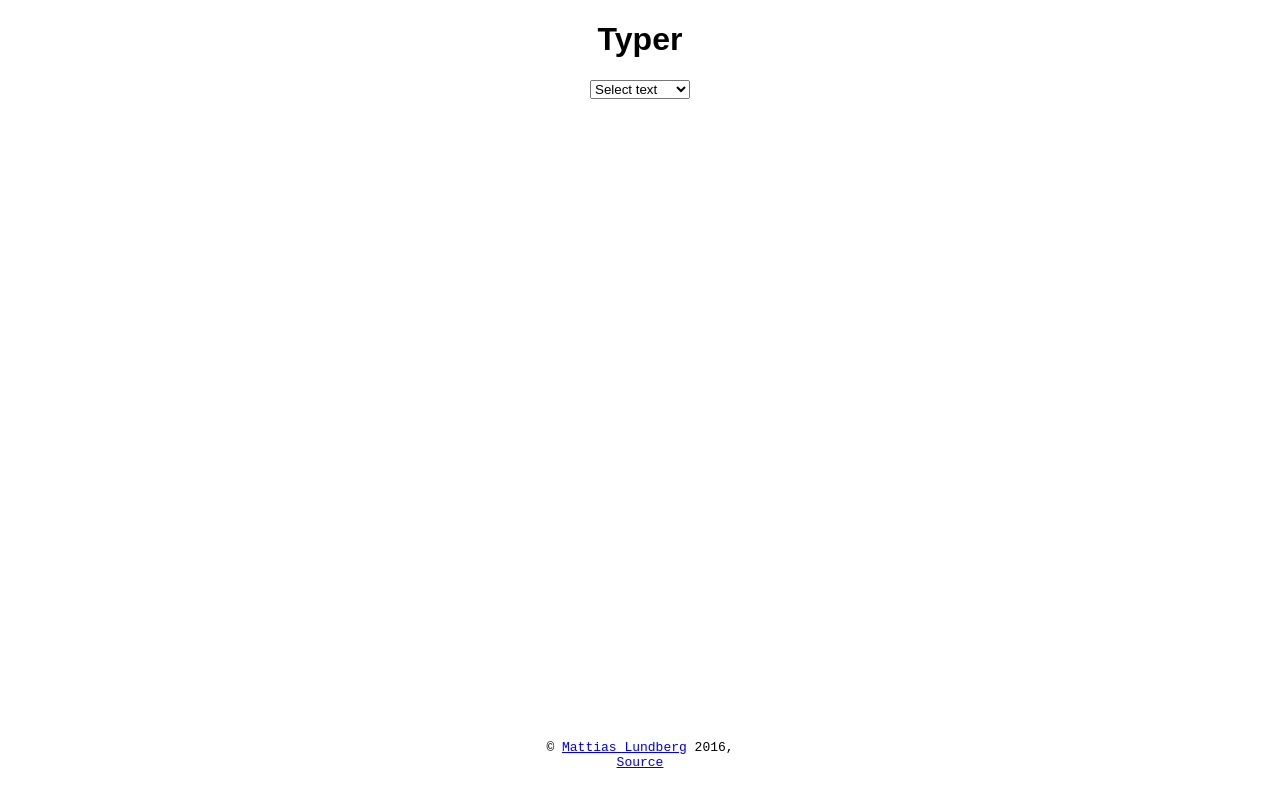
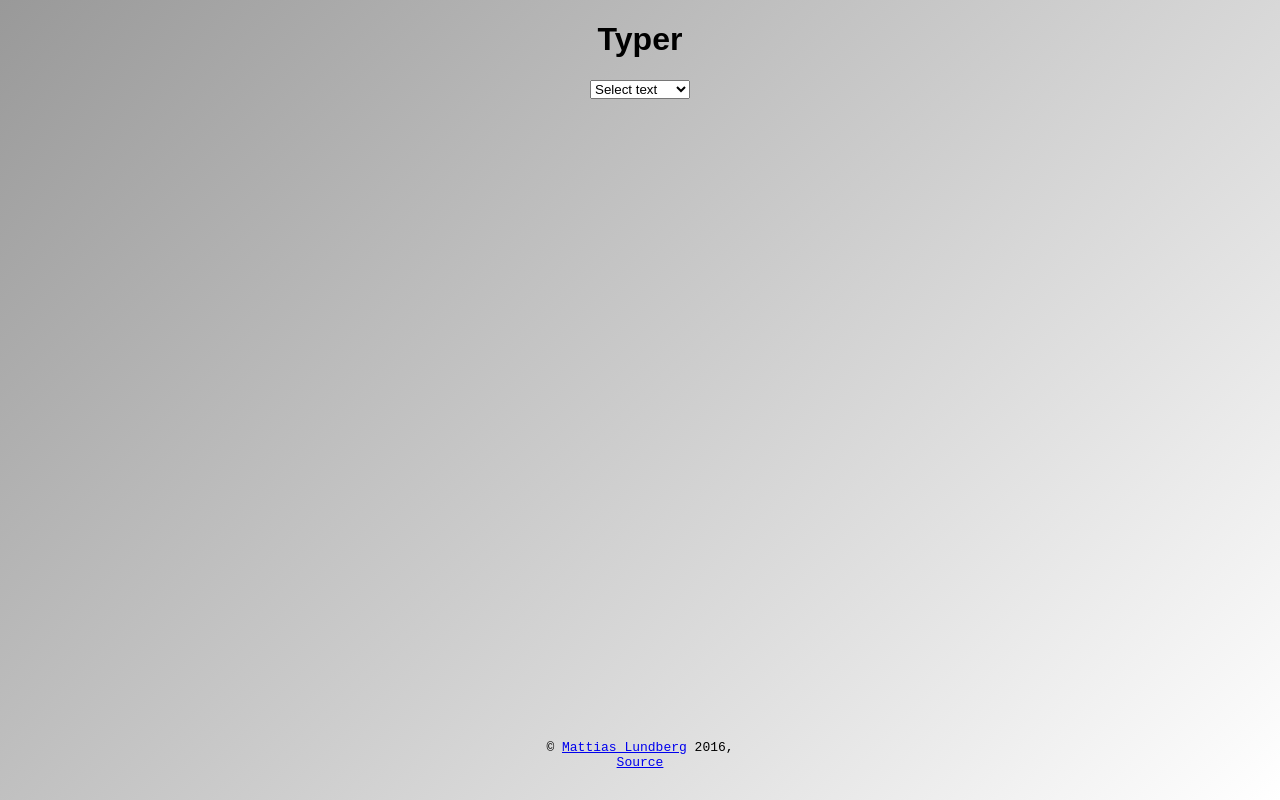
Before and after one commit to mattiaslundberg/typer, a React app: page / in a window 1280 px wide. Built offline with nearby package versions, Linux system fonts and the light colour scheme.

Commit message:
Add backgroun.

```diff
--- a/app/style/main.scss
+++ b/app/style/main.scss
@@ -1,7 +1,11 @@
 // Layout
 body {
   font-family: monospace;
+
+  background: #ccc;
+  background: linear-gradient(-45deg, #fff, #999) no-repeat center center fixed;
 }
+
 h1 {
   font-family: sans-serif;
 }
```
